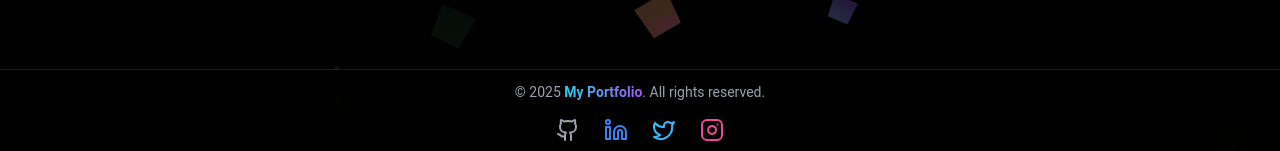
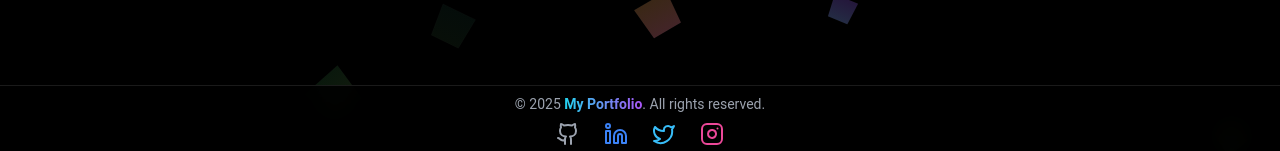
Before and after one commit to sugandv21/SS_Portfolio_Project, a React (Vite) app in the folder frontend/: page /contact in a window 1280 px wide. Shown: the part 646-797 px from the top of the page. Built offline with nearby package versions, Linux system fonts and the light colour scheme; no server answers.

Commit message:
Update Footer.jsx

```diff
--- a/frontend/src/components/Footer.jsx
+++ b/frontend/src/components/Footer.jsx
@@ -34,7 +34,7 @@ export default function Footer() {
 
   return (
     <footer className="fixed bottom-0 left-0 w-full bg-black/90 border-t border-white/10 backdrop-blur-md text-gray-300 z-50">
-      <div className="max-w-7xl mx-auto px-6 py-3 flex flex-col items-center gap-4">
+      <div className="max-w-7xl mx-auto px-6 py-2 flex flex-col items-center gap-2">
 
         {/* Brand + Copyright */}
         <div className="text-sm text-gray-400 text-center">
```
